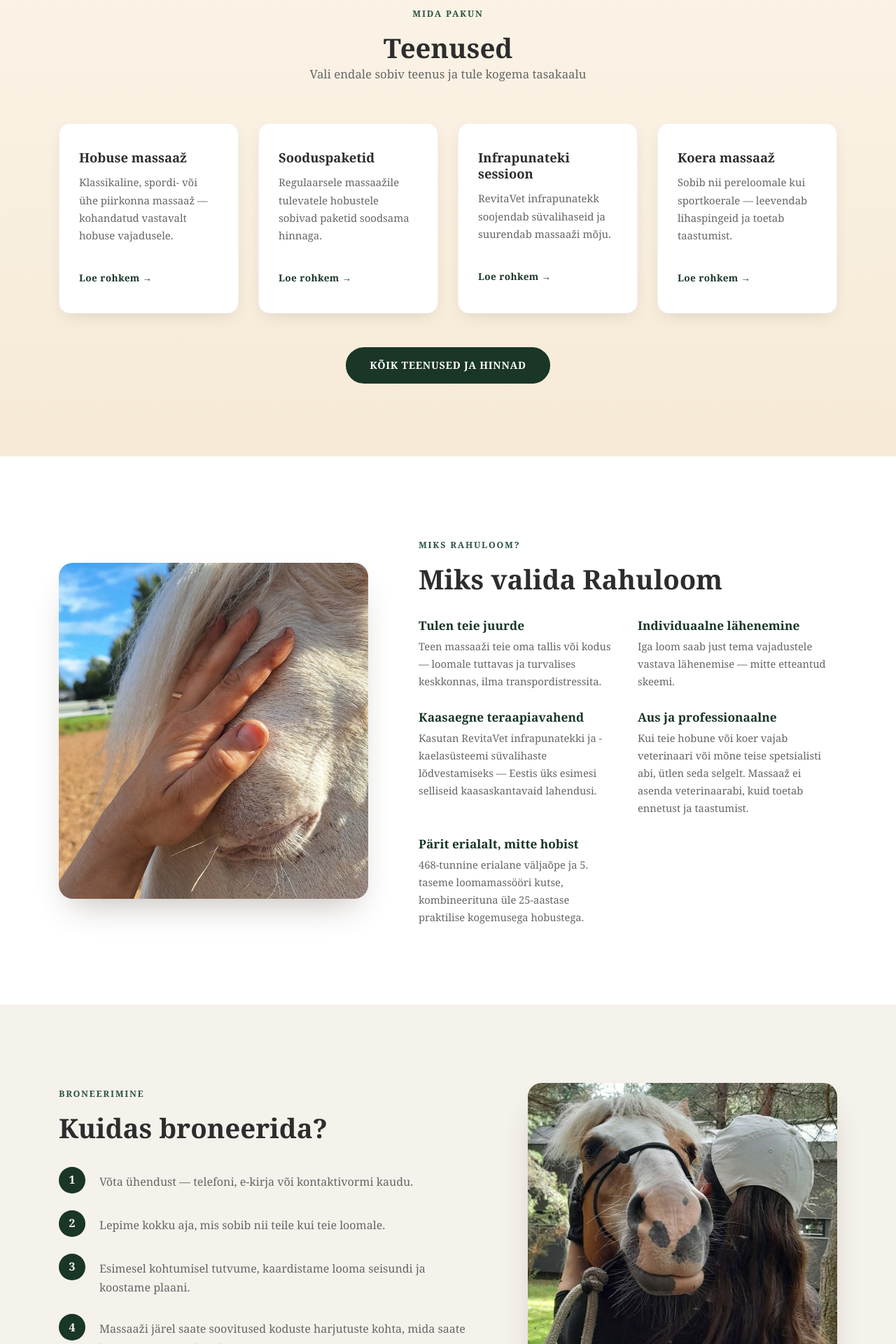
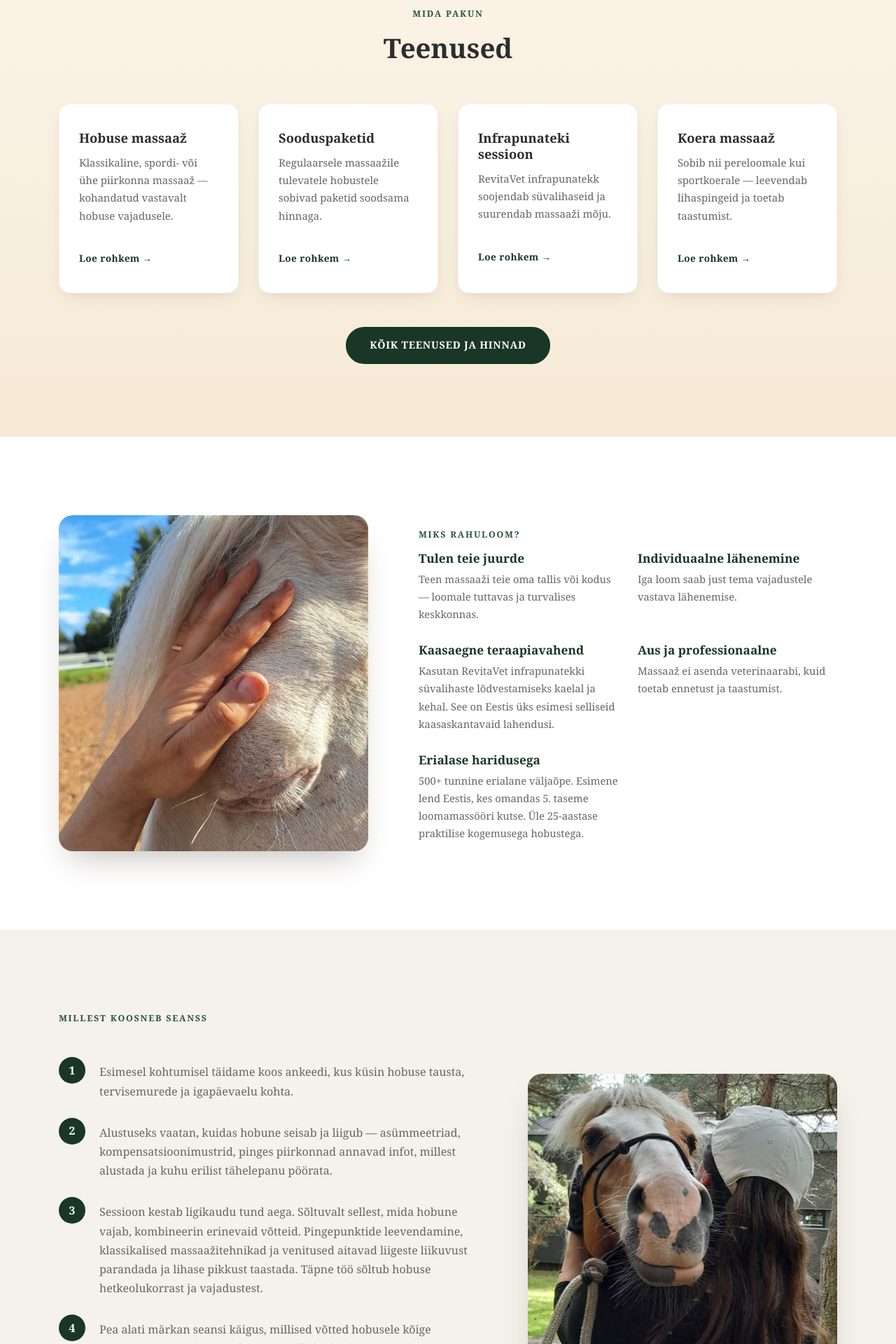
Before and after one commit to anneskomagi-coder/rahuloom, a React (Vite) app: page / in a window 1280 px wide. Shown: the part 1544-3464 px from the top of the page at 70% size. Built offline with nearby package versions, Linux system fonts and the light colour scheme.

Commit message:
text changes - avaleht

```diff
--- a/src/content/avaleht.json
+++ b/src/content/avaleht.json
@@ -7,22 +7,23 @@
   "why_label": "Miks Rahuloom?",
   "why_h2": "Miks valida Rahuloom",
   "why1_h3": "Tulen teie juurde",
-  "why1_text": "Teen massaaži teie oma tallis või kodus — loomale tuttavas ja turvalises keskkonnas, ilma transpordistressita.",
+  "why1_text": "Teen massaaži teie oma tallis või kodus — loomale tuttavas ja turvalises keskkonnas.",
   "why2_h3": "Individuaalne lähenemine",
-  "why2_text": "Iga loom saab just tema vajadustele vastava lähenemise — mitte etteantud skeemi.",
+  "why2_text": "Iga loom saab just tema vajadustele vastava lähenemise.",
   "why3_h3": "Kaasaegne teraapiavahend",
-  "why3_text": "Kasutan RevitaVet infrapunatekki ja -kaelasüsteemi süvalihaste lõdvestamiseks — Eestis üks esimesi selliseid kaasaskantavaid lahendusi.",
+  "why3_text": "Kasutan RevitaVet infrapunatekki süvalihaste lõdvestamiseks kaelal ja kehal. See on Eestis üks esimesi selliseid kaasaskantavaid lahendusi.",
   "why4_h3": "Aus ja professionaalne",
-  "why4_text": "Kui teie hobune või koer vajab veterinaari või mõne teise spetsialisti abi, ütlen seda selgelt. Massaaž ei asenda veterinaarabi, kuid toetab ennetust ja taastumist.",
-  "why5_h3": "Pärit erialalt, mitte hobist",
-  "why5_text": "468-tunnine erialane väljaõpe ja 5. taseme loomamassööri kutse, kombineerituna üle 25-aastase praktilise kogemusega hobustega.",
-  "intro_label": "Kes ma olen",
+  "why4_text": "Massaaž ei asenda veterinaarabi, kuid toetab ennetust ja taastumist.",
+  "why5_h3": "Erialase haridusega",
+  "why5_text": "500+ tunnine erialane väljaõpe. Esimene lend Eestis, kes omandas 5. taseme loomamassööri kutse. Üle 25-aastase praktilise kogemusega hobustega.",
+  "intro_label": "",
   "intro_h2": "",
   "intro_text": "Olen spetsialiseerunud hobuste massaažile – kehalisele tööle, mis ühendab anatoomia tundmise, tähelepanelikkuse ja siira soovi toetada looma heaolu. Massaaž on minu jaoks rohkem kui tehnika – see on viis suhelda hobusega, mõista tema keha ja pakkuda talle sügavat leevendust. Minu lähenemine põhineb usalduse loomisel hobusega ning individuaalsel tundlikkusel iga sessiooni käigus.",
+  "intro_text2": "Mul on siiras soov toetada hobuste heaolu, pakkudes neile professionaalset ja hoolivat massaaži. Minu lähenemine põhineb hobusega usalduse loomisel ja iga sessioon kujuneb vastavalt hobuse vajadustele.",
+
   "intro_btn": "Loe lähemalt",
   "services_label": "Mida pakun",
   "services_h2": "Teenused",
-  "services_text": "Vali endale sobiv teenus ja tule kogema tasakaalu",
   "card1_h3": "Hobuse massaaž",
   "card1_text": "Klassikaline, spordi- või ühe piirkonna massaaž — kohandatud vastavalt hobuse vajadusele.",
   "card2_h3": "Sooduspaketid",
@@ -32,15 +33,16 @@
   "card4_h3": "Koera massaaž",
   "card4_text": "Sobib nii pereloomale kui sportkoerale — leevendab lihaspingeid ja toetab taastumist.",
   "cards_btn": "Kõik teenused ja hinnad",
-  "how_label": "Broneerimine",
-  "how_h2": "Kuidas broneerida?",
-  "how1_text": "Võta ühendust — telefoni, e-kirja või kontaktivormi kaudu.",
-  "how2_text": "Lepime kokku aja, mis sobib nii teile kui teie loomale.",
-  "how3_text": "Esimesel kohtumisel tutvume, kaardistame looma seisundi ja koostame plaani.",
-  "how4_text": "Massaaži järel saate soovitused koduste harjutuste kohta, mida saate loomaga iseseisvalt jätkata.",
-  "how5_text": "Regulaarne hooldus annab parima ja püsivaima tulemuse — enamik kliente jätkab koostööd korduvalt.",
-  "quote": "\"Loom ei valeta oma kehaga. Kuula teda!\"",
-  "cta_h2": "Valmis alustama?",
-  "cta_text": "Broneeri oma esimene aeg juba täna ja astu samm enda heaolu poole.",
-  "cta_btn": "Võta ühendust"
+  "how_label": "Millest koosneb seanss",
+  "how1_text2": "Võta ühendust — telefoni, e-kirja või kontaktivormi kaudu.",
+  "how2_text2": "Lepime kokku aja, mis sobib nii teile kui teie loomale.",
+  "how3_text2": "Esimesel kohtumisel tutvume, kaardistame looma seisundi ja koostame plaani.",
+  "how4_text2": "Massaaži järel saate soovitused koduste harjutuste kohta, mida saate loomaga iseseisvalt jätkata.",
+  "how5_text2": "Regulaarne hooldus annab parima ja püsivaima tulemuse — enamik kliente jätkab koostööd korduvalt.",
+  "how1_text": "Esimesel kohtumisel täidame koos ankeedi, kus küsin hobuse tausta, tervisemurede ja igapäevaelu kohta.",
+  "how2_text": "Alustuseks vaatan, kuidas hobune seisab ja liigub — asümmeetriad, kompensatsioonimustrid, pinges piirkonnad annavad infot, millest alustada ja kuhu erilist tähelepanu pöörata.",
+ "how3_text": "Sessioon kestab ligikaudu tund aega. Sõltuvalt sellest, mida hobune vajab, kombineerin erinevaid võtteid. Pingepunktide leevendamine, klassikalised massaažitehnikad ja venitused aitavad liigeste liikuvust parandada ja lihase pikkust taastada. Täpne töö sõltub hobuse hetkeolukorrast ja vajadustest.",
+  "how4_text": "Pea alati märkan seansi käigus, millised võtted hobusele kõige paremini mõjuvad — need õpetan Sulle kodus kasutamiseks. Sina näed oma hobust rohkem kui mina ja saad tema toetamiseks palju ise ära teha. See aitab ka seansi mõju kauem hoida.",
+ "how5_text": "Jätkuv suhtlus. Soovi korral saadan kokkuvõtte sessioonist kirja teel koos koduste harjutuste soovitustega. Mulle võib alati kirjutada, kui tekib küsimusi või vajad täiendavat juhendamist.",
+ "how6_text": "Ukse jäävad lahti. Kui märkad hobuse käitumises või liikumises muutusi pärast seanssi, anna teada — see info on mulle väärtuslik ja aitab järgmist kohtumist paremini planeerida."
 }
--- a/src/pages/Avaleht/Avaleht.module.css
+++ b/src/pages/Avaleht/Avaleht.module.css
@@ -244,24 +244,6 @@
   margin: 0;
 }
 
-/* ===== Quote ===== */
-.quoteSection {
-  background: linear-gradient(135deg, var(--sage-dark) 0%, #0f2419 100%);
-  padding: 6rem 1.5rem;
-  text-align: center;
-}
-
-.quoteSection blockquote {
-  font-family: var(--font);
-  font-style: italic;
-  font-size: clamp(1.4rem, 3vw, 2rem);
-  color: var(--white);
-  max-width: 720px;
-  margin: 0 auto;
-  line-height: 1.55;
-  opacity: 0.96;
-}
-
 @media (max-width: 900px) {
   .introGrid { grid-template-columns: 1fr; gap: 2.5rem; }
   .introPhotoFrame img { height: 340px; }
--- a/src/pages/Avaleht/Avaleht.tsx
+++ b/src/pages/Avaleht/Avaleht.tsx
@@ -1,7 +1,6 @@
 import { Link } from 'react-router-dom'
 import a from '../../content/avaleht.json'
 import Button from '../../components/Button/Button'
-import CtaSection from '../../components/CtaSection/CtaSection'
 import styles from './Avaleht.module.css'
 const hobune = '/hobune_vees.jpeg'
 
@@ -39,7 +38,7 @@ export default function Avaleht() {
           <div className={styles.introText}>
             <span className={styles.label}>{a.intro_label}</span>
             {a.intro_h2 && <h2>{a.intro_h2}</h2>}
-            <p>{a.intro_text}</p>
+            <p>{a.intro_text2}</p>
             <Button to="/minust" variant="secondary">{a.intro_btn}</Button>
           </div>
           <div className={styles.introPhotoFrame}>
@@ -53,7 +52,6 @@ export default function Avaleht() {
           <div className={styles.sectionHeader}>
             <span className={styles.label}>{a.services_label}</span>
             <h2>{a.services_h2}</h2>
-            <p>{a.services_text}</p>
           </div>
           <div className={styles.cards}>
             {([
@@ -82,7 +80,6 @@ export default function Avaleht() {
           </div>
           <div className={styles.splitText}>
             <span className={styles.label}>{a.why_label}</span>
-            <h2>{a.why_h2}</h2>
             <div className={styles.whyGrid}>
               {whyItems.map((item, i) => (
                 <div key={i} className={styles.whyItem}>
@@ -114,18 +111,6 @@ export default function Avaleht() {
           </div>
         </div>
       </section>
-
-      <section className={styles.quoteSection}>
-        <div className="container">
-          <blockquote>{a.quote}</blockquote>
-        </div>
-      </section>
-
-      <CtaSection
-        h2={a.cta_h2}
-        text={a.cta_text}
-        buttons={[{ label: a.cta_btn, to: '/kontakt' }]}
-      />
     </>
   )
 }
```
